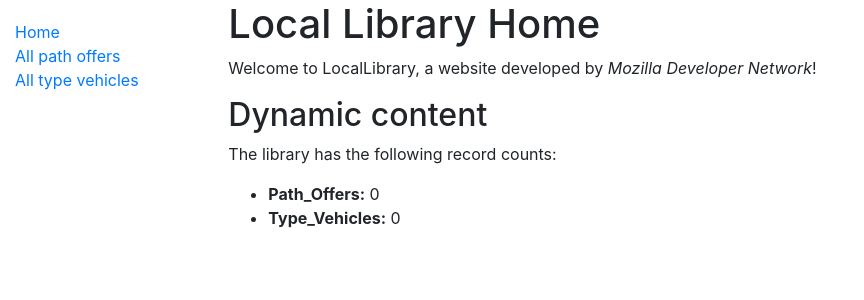
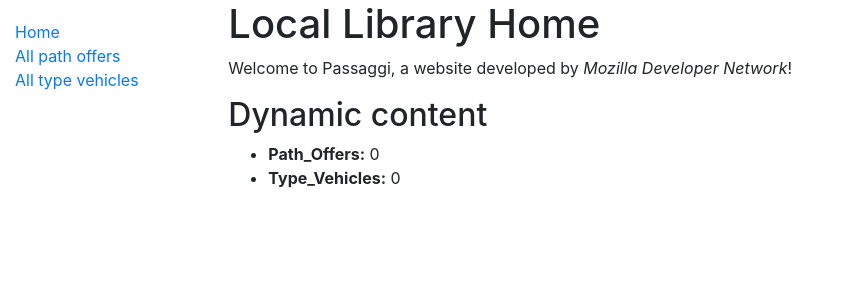
Before and after one commit to angeloviro/djangoesempi, a Django app: page /passaggi/ in a window 1280 px wide. Shown: the top 300 px of the page, without its empty margins (0-864 px from the left). Run offline with Django 3.2, Linux system fonts and the light colour scheme; data that the repository does not hold is empty; some libraries are stand-ins or nearby versions.

Commit message:
modifica file

```diff
--- a/carpooling/passaggi/templates/base_generic.html
+++ b/carpooling/passaggi/templates/base_generic.html
@@ -1,7 +1,7 @@
 <!DOCTYPE html>
 <html lang="en">
 <head>
-  {% block title %}<title>Local Library</title>{% endblock %}
+  {% block title %}<title>Passaggi</title>{% endblock %}
   <meta charset="utf-8">
   <meta name="viewport" content="width=device-width, initial-scale=1">
   <link rel="stylesheet" href="https://stackpath.bootstrapcdn.com/bootstrap/4.1.3/css/bootstrap.min.css" integrity="sha384-MCw98/SFnGE8fJT3GXwEOngsV7Zt27NXFoaoApmYm81iuXoPkFOJwJ8ERdknLPMO" crossorigin="anonymous">
--- a/carpooling/passaggi/templates/index.html
+++ b/carpooling/passaggi/templates/index.html
@@ -2,9 +2,8 @@
 
 {% block content %}
   <h1>Local Library Home</h1>
-  <p>Welcome to LocalLibrary, a website developed by <em>Mozilla Developer Network</em>!</p>
+  <p>Welcome to Passaggi, a website developed by <em>Mozilla Developer Network</em>!</p>
   <h2>Dynamic content</h2>
-  <p>The library has the following record counts:</p>
   <ul>
     <li><strong>Path_Offers:</strong> {{ num_path_offers}}</li>
     <li><strong>Type_Vehicles:</strong> {{ num_type_vehicles}}</li>
```
